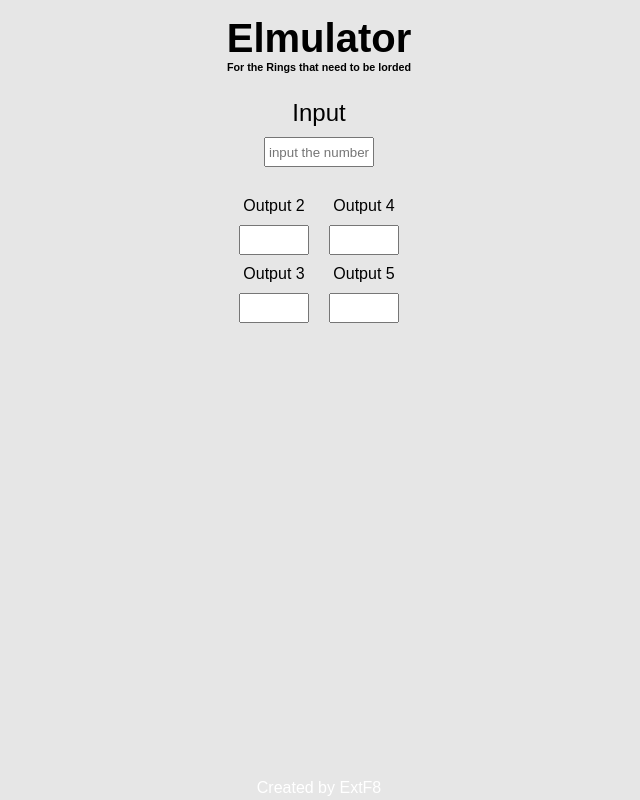
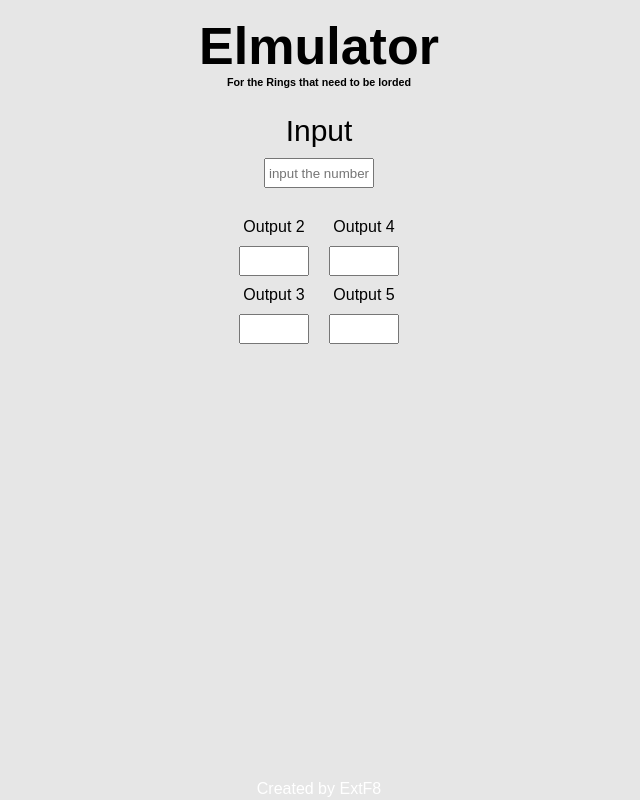
Before and after one commit to ExtF8/elmulator, an Electron app: page index.html in a window 800 px wide. Shown: the whole page, without its empty margins (81-721 px from the left). Drawn offline with Linux system fonts and the light colour scheme.

Commit message:
Changed font sizes

```diff
--- a/style.css
+++ b/style.css
@@ -20,15 +20,16 @@ body {
 }
 
 header {
-    padding: 1rem;
+    padding: 16px;
 }
 
 h1 {
-    font-size: 2.5rem;
+    font-size: 52px;
 }
 
+
 p {
-    font-size: 1 rem;
+    font-size: 16px;
 }
 
 .container {
@@ -40,7 +41,7 @@ p {
 }
 
 #input_title {
-    font-size: 1.5rem;
+    font-size: 30px;
 }
 
 .input_one {
@@ -70,12 +71,11 @@ footer {
     display: flex;
     justify-content: center;
     align-items: center;
+    padding-bottom: 2px;
     position: absolute;
     bottom: 0;
     width: 100%;
-    height: 1.5rem;
     color: white;
-    /* background-color: #EA738DFF; */
 }
 
 input {
```
